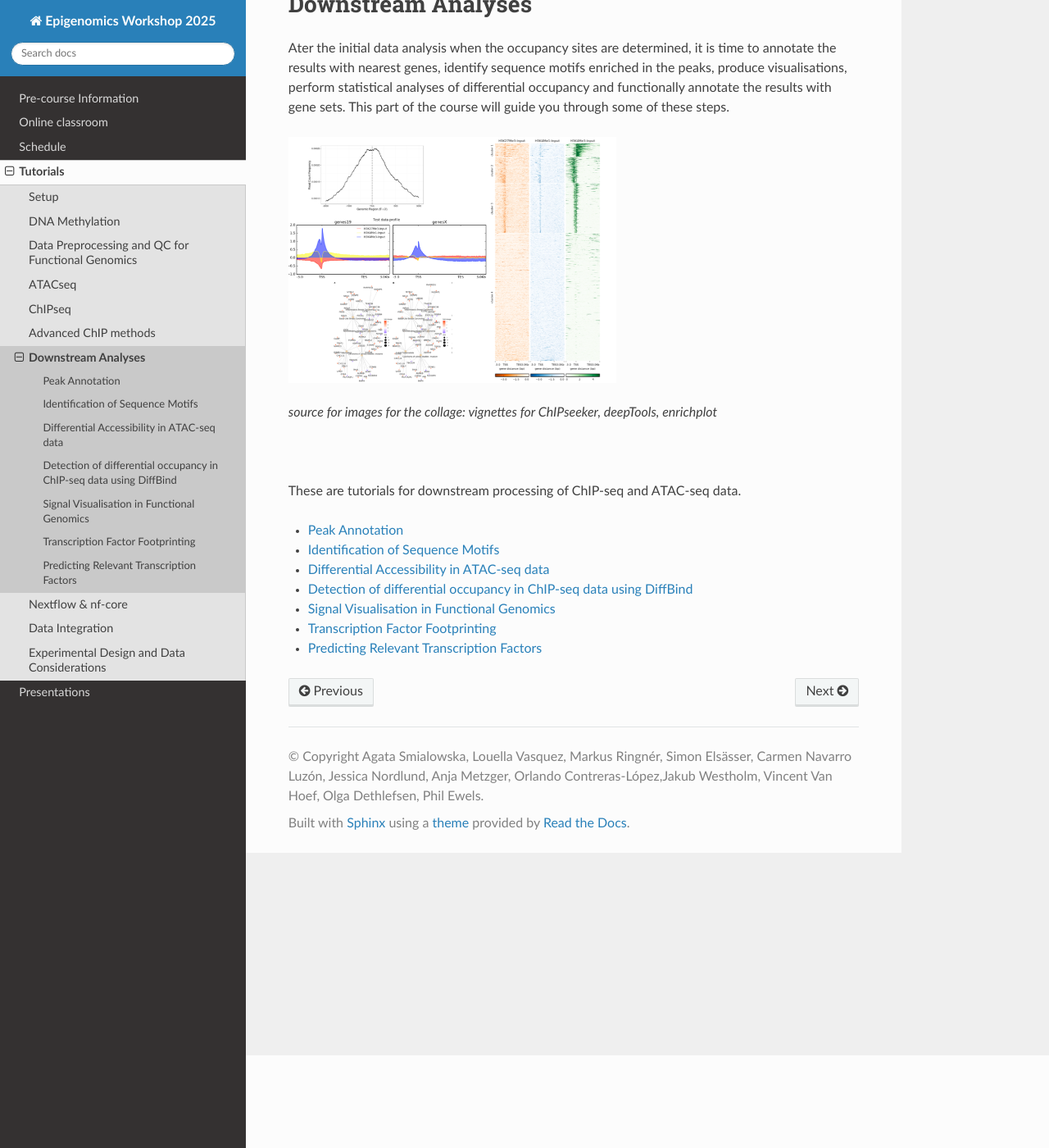
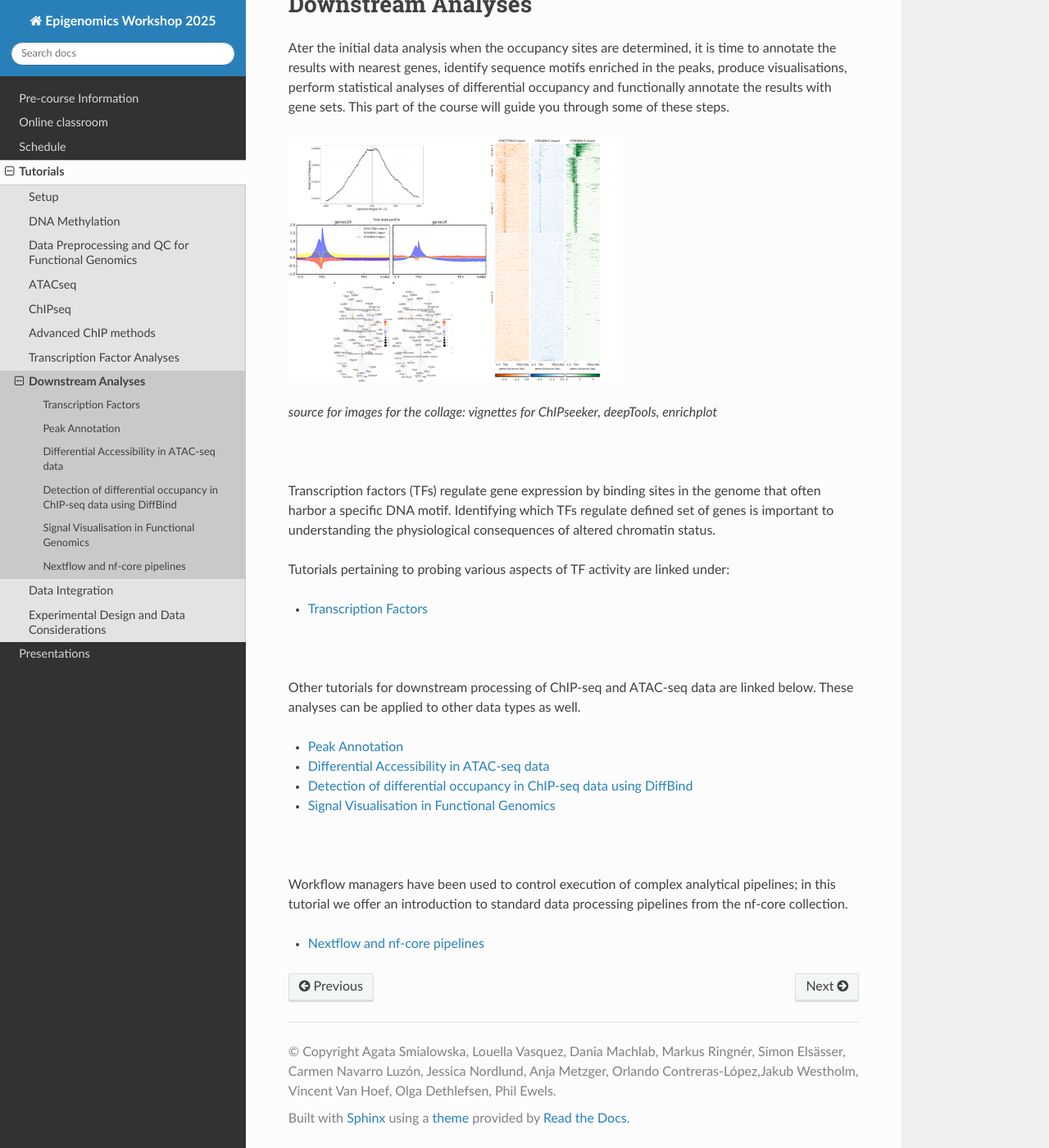
Before and after one commit to NBISweden/workshop-epigenomics-RTDs, a Sphinx documentation site: the page built from docs/content/tutorials/downstream_tutorials.rst, in a window 1280 px wide and 1400 px high, scrolled down 113 px. Shown: the whole window at 82% size. Built offline with Sphinx 7.4.7 and the Read the Docs theme 3.1.0, drawn with Linux system fonts in a browser that asks for light colours.

Commit message:
add TF startup page

```diff
--- a/docs/conf.py
+++ b/docs/conf.py
@@ -18,8 +18,8 @@
 # -- Project information -----------------------------------------------------
 
 project = 'Epigenomics Workshop 2025'
-copyright = 'Agata Smialowska, Louella Vasquez, Markus Ringnér, Simon Elsässer, Carmen Navarro Luzón, Jessica Nordlund, Anja Metzger, Orlando Contreras‐López,Jakub Westholm, Vincent Van Hoef, Olga Dethlefsen, Phil Ewels'
-author = 'Agata Smialowska, Louella Vasquez, Markus Ringnér, Simon Elsässer, Carmen Navarro Luzón, Jessica Nordlund, Anja Metzger, Orlando Contreras‐López, Jakub Westholm, Vincent Van Hoef, Olga Dethlefsen, Phil Ewels'
+copyright = 'Agata Smialowska, Louella Vasquez, Dania Machlab, Markus Ringnér, Simon Elsässer, Carmen Navarro Luzón, Jessica Nordlund, Anja Metzger, Orlando Contreras‐López,Jakub Westholm, Vincent Van Hoef, Olga Dethlefsen, Phil Ewels'
+author = 'Agata Smialowska, Louella Vasquez, Dania Machlab, Markus Ringnér, Simon Elsässer, Carmen Navarro Luzón, Jessica Nordlund, Anja Metzger, Orlando Contreras‐López, Jakub Westholm, Vincent Van Hoef, Olga Dethlefsen, Phil Ewels'
 
 # The full version, including alpha/beta/rc tags
 release = '1'
--- a/docs/content/tutorials.rst
+++ b/docs/content/tutorials.rst
@@ -12,7 +12,7 @@
    ATACseq <tutorials/atacseq_tutorials.rst>
    ChIPseq <tutorials/chipseq_tutorials.rst>
    Advanced ChIP methods <tutorials/quantitative_chip_tutorials.rst>
+   Transcription Factor Analyses <tutorials/TF_tutorials.rst>
    Downstream Analyses <tutorials/downstream_tutorials.rst>
-   Nextflow & nf-core<tutorials/nextflow.md>
    Data Integration<tutorials/data_integration_tutorials.rst>
    Experimental Design and Data Considerations<tutorials/expdesign_data.rst>
--- a/docs/content/tutorials/downstream_tutorials.rst
+++ b/docs/content/tutorials/downstream_tutorials.rst
@@ -20,16 +20,41 @@
 
 :raw-html:`<br />`
 
-These are tutorials for downstream processing of ChIP-seq and ATAC-seq data.
+
+Transcription factors (TFs) regulate gene expression by binding sites in the genome that often harbor a specific DNA motif. Identifying which TFs regulate defined set of genes is important to understanding the physiological consequences of altered chromatin status.
+
+Tutorials pertaining to probing various aspects of TF activity are linked under:
+
+.. toctree::
+   :maxdepth: 1
+
+   Transcription Factors <TF_tutorials.rst>
+
+
+:raw-html:`<br />`
+
+Other tutorials for downstream processing of ChIP-seq and ATAC-seq data are linked below. These analyses can be applied to other data types as well.
 
 
 .. toctree::
    :maxdepth: 1
 
    Peak Annotation <atac-chip-downstream/PeakAnnot_tsao2022.fulldata_rtds.12ix2025.rst>
-   Identification of Sequence Motifs <motifs/lab-motifs.rst>
    Differential Accessibility in ATAC-seq data <atac-chip-downstream/PeakDA_tsao2022.fulldata_rtds.12ix2025.rst>
    Detection of differential occupancy in ChIP-seq data using DiffBind <diffBind/lab-diffBinding.rst>
    Signal Visualisation in Functional Genomics <visualisation/lab-visualisation.rst>
-   Transcription Factor Footprinting <ATACseq/lab-atac-TFfootprnt.rst>
-   Predicting Relevant Transcription Factors <motifAnalyses/motifAnalyses.rst>
+
+
+.. Genomic overlaps <genomeOverlap/lab-genomicGoverlaps.md>
+
+
+:raw-html:`<br />`
+
+
+Workflow managers have been used to control execution of complex analytical pipelines; in this tutorial we offer an introduction to standard data processing pipelines from the nf-core collection.
+
+
+.. toctree::
+   :maxdepth: 1
+
+   Nextflow and nf-core pipelines <nextflow.rst>
```
Also changed, not shown: docs/content/tutorials/TF_tutorials.rst (added, +25 -0 lines), docs/content/tutorials/atac-chip-downstream/figures/ga1_lrg_fig.png (added).
